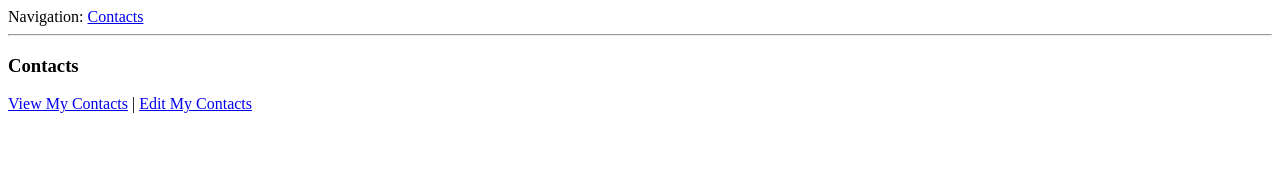
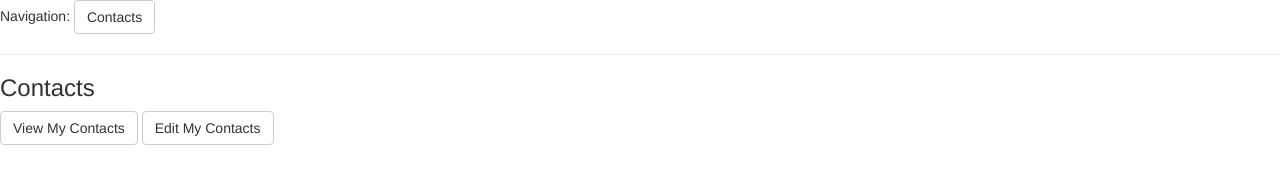
Before and after one commit to andrejkn/AngularJS-playground, a website: page ui-router-play/ui-router-play_1.html at #!/contacts in a window 1280 px wide. Drawn offline with nearby package versions, Linux system fonts and the light colour scheme; some packages are replaced by stand-ins of ours.

Commit message:
bootstrap added ni bower.json

```diff
--- a/bower.json
+++ b/bower.json
@@ -3,7 +3,8 @@
   "version": "0.0.1",
   "dependencies": {
     "angular-route": "~1.4.x",
-    "angular-ui-router": "~0.2.13"
+    "angular-ui-router": "~0.2.13",
+    "bootstrap": "~3.3.2"
   },
   "ignore": [
     ".jshintrc",
--- a/ui-router-play/partials/contacts.template.html
+++ b/ui-router-play/partials/contacts.template.html
@@ -1,5 +1,5 @@
 <h3>Contacts</h3>
-	<a ui-sref="contacts.list">View My Contacts</a> |
-	<a ui-sref="contacts.edit">Edit My Contacts</a>
+	<button class="btn btn-default" ui-sref="contacts.list">View My Contacts</button>
+	<button class="btn btn-default" ui-sref="contacts.edit">Edit My Contacts</button>
 	<div ui-view>
 </div>
--- a/ui-router-play/ui-router-play_1.html
+++ b/ui-router-play/ui-router-play_1.html
@@ -4,6 +4,7 @@
 	<meta charset="UTF-8">
 	<title>uiRouterPlay1</title>
 
+	<link href="../bower_components/bootstrap/dist/css/bootstrap.css" rel="stylesheet">
 	<script src="../bower_components/angular/angular.js"></script>
 	<script src="../bower_components/angular-ui-router/release/angular-ui-router.js"></script>
 	<script src="./ui-router-play_1.js"></script>
@@ -12,7 +13,7 @@
 <body>
 	<div>
 		<span>Navigation: </span>
-		<a ui-sref="contacts">Contacts</a>
+		<button class="btn btn-default"  ui-sref="contacts">Contacts</button>
 	</div>
 	<hr/>
 	<div ui-view></div>
```
